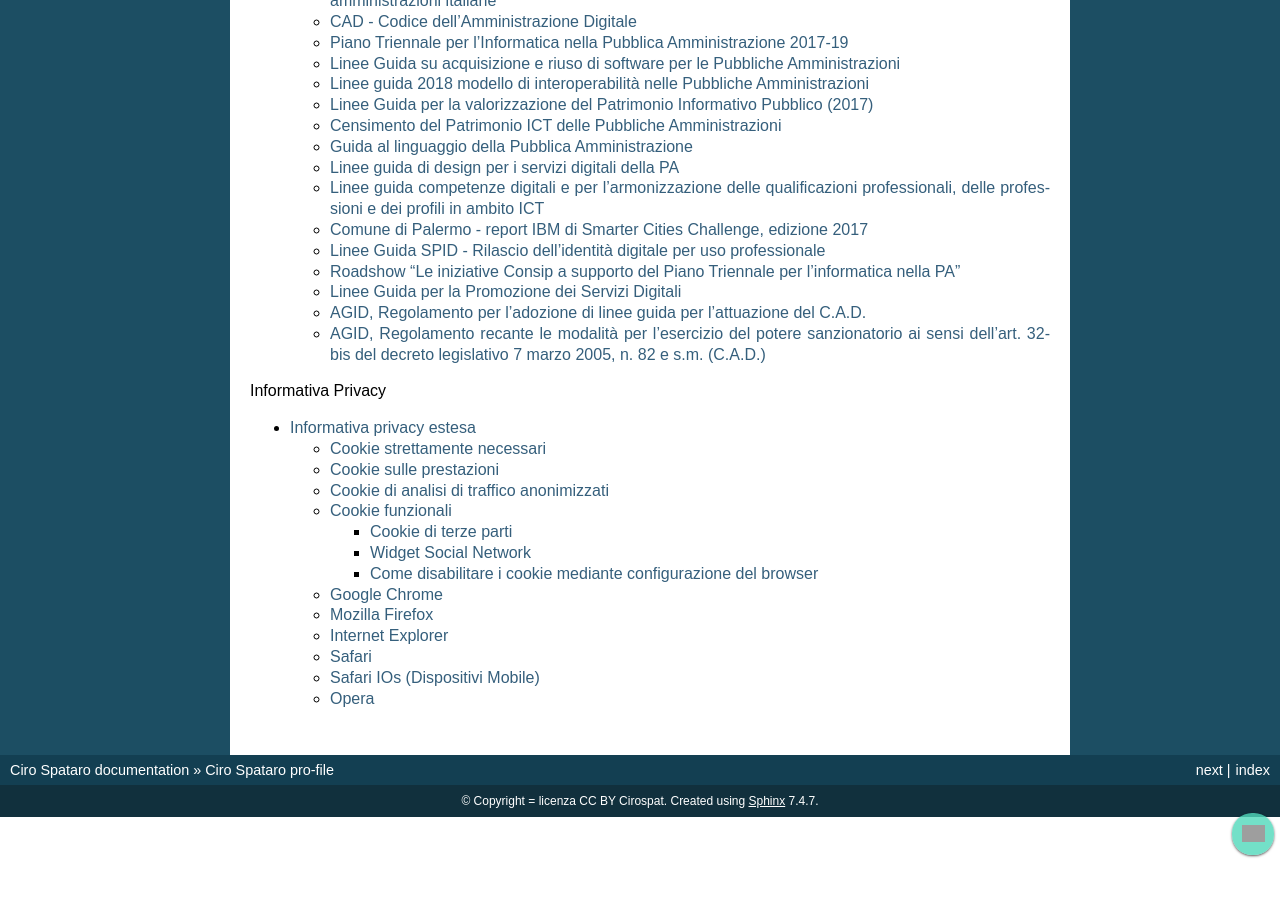
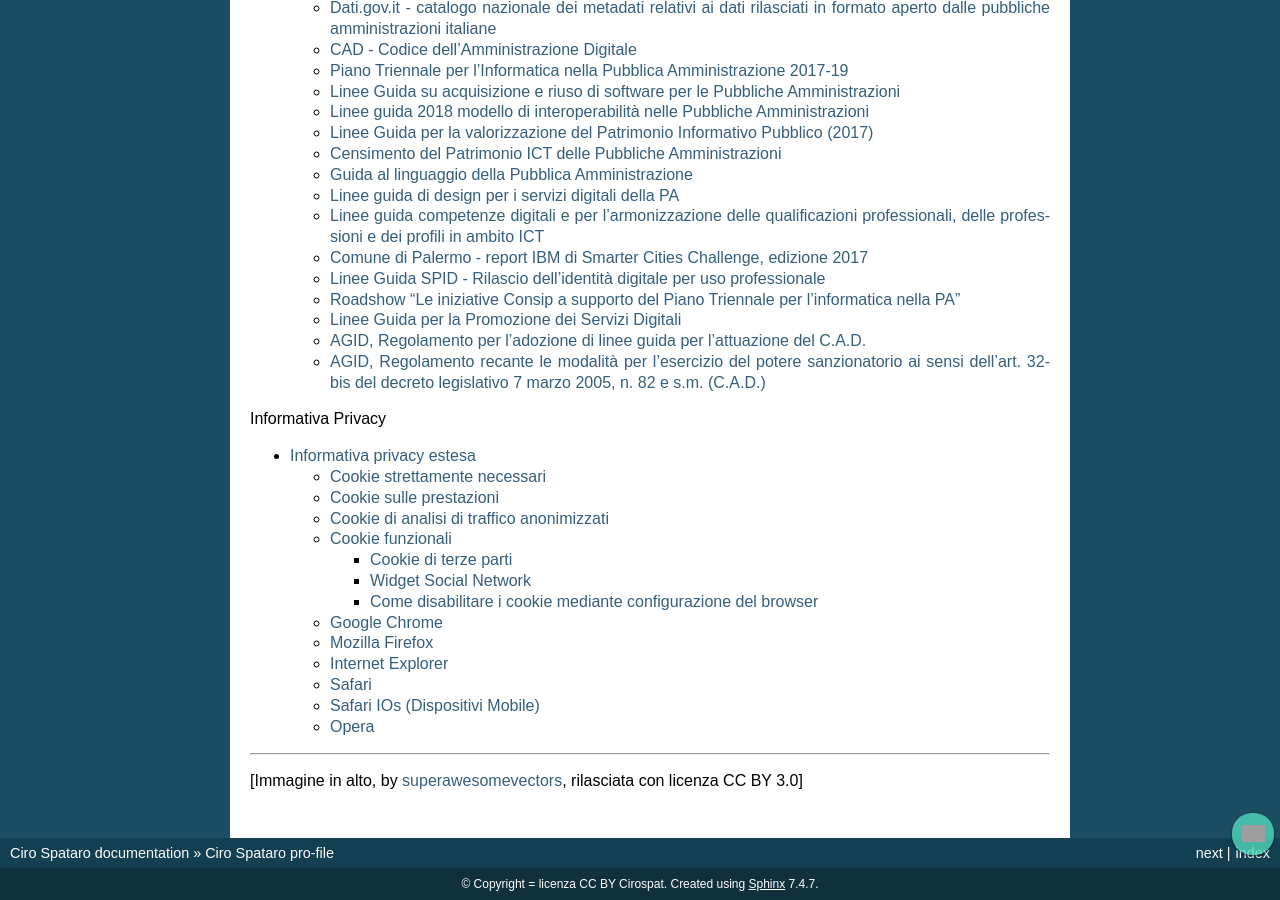
Before and after one commit to cirospat/rtd-schematipo, a Sphinx documentation site: the page built from docs/index.rst, in a window 1280 px wide and 900 px high, scrolled down 2274 px. Built offline with Sphinx 7.4.7, drawn with Linux system fonts in a browser that asks for light colours; pages that are not in the unit, such as notebooks, are missing from menus; comment, search, counter and statistics services are not loaded; grey boxes are pictures that could not be loaded.

Commit message:
Google Docs reST Editor@2018-7-19 23:22:36

```diff
--- a/docs/index.rst
+++ b/docs/index.rst
@@ -4,7 +4,7 @@
 Ciro Spataro pro-file
 *********************
 
-\ |IMG1|\   ``cultura della documentazione``
+\ |IMG1|\  ``cultura della documentazione``
 
 In questo spazio descrivo le principali \ |STYLE0|\  in cui sono impegnato per ``lavoro`` e per ``passione civica``. Lo faccio per condividere conoscenza, credo che ci aiuta, tutti, a migliorare l'ambiente in cui operiamo. Descrivo tutte le attività lavorative in cui sono coinvolto tenendo traccia delle diverse iniziative avviate e dei risultati raggiunti.
 
@@ -90,6 +90,10 @@
 
 |REPLACE3|
 
+--------
+
+[Immagine in alto, by \ |LINK5|\ , rilasciata con licenza CC BY 3.0]
+
 
 .. bottom of content
 
@@ -149,7 +153,11 @@
 
     <a href="http://googledocs.readthedocs.io/" target="_blank">A questo link il tutorial</a>
 
+.. |LINK5| raw:: html
 
-.. |IMG1| image:: static/index-cirospat_1.png
-   :height: 56 px
-   :width: 64 px
+    <a href="https://www.deviantart.com/superawesomevectors/gallery/" target="_blank">superawesomevectors</a>
+
+
+.. |IMG1| image:: static/index-cirospat_1.jpeg
+   :height: 84 px
+   :width: 116 px
```
